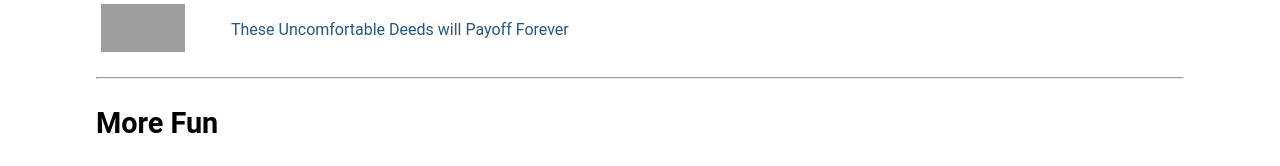
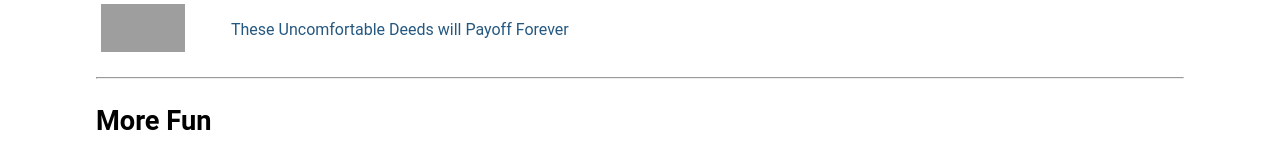
Before and after one commit to mo4dawg/mo4dawg.github.io, a Jekyll site: the page built from links/index.html, in a window 1280 px wide. Shown: the part 2181-2347 px from the top of the page. Built offline with Jekyll 4.4.1, drawn with Linux system fonts in a browser that asks for light colours; grey boxes are pictures that could not be loaded.

Commit message:
Update home.css

```diff
--- a/css/home.css
+++ b/css/home.css
@@ -67,11 +67,11 @@
 }
 
 h1 {
-    font-size: 2.3em;
+    font-size: 2.0em;
     font-family:'Roboto', 'Arial', 'Sans-Serif';
 }
 h2 {
-    font-size: 1.8em;
+    font-size: 1.7em;
     line-height: 1.4em;
     font-family:'Roboto', 'Arial', 'Sans-Serif'
 }
```
